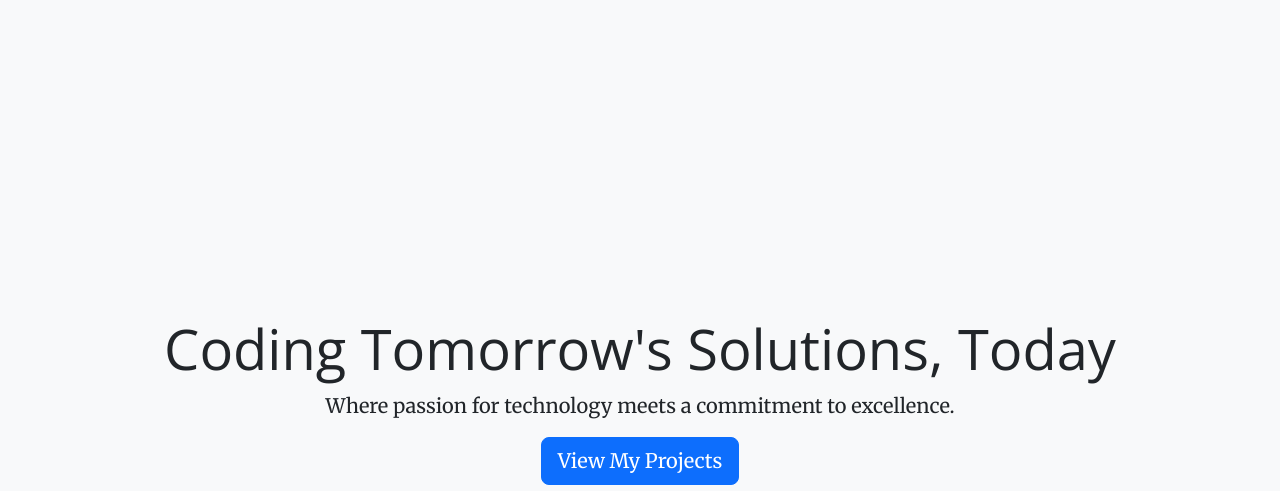
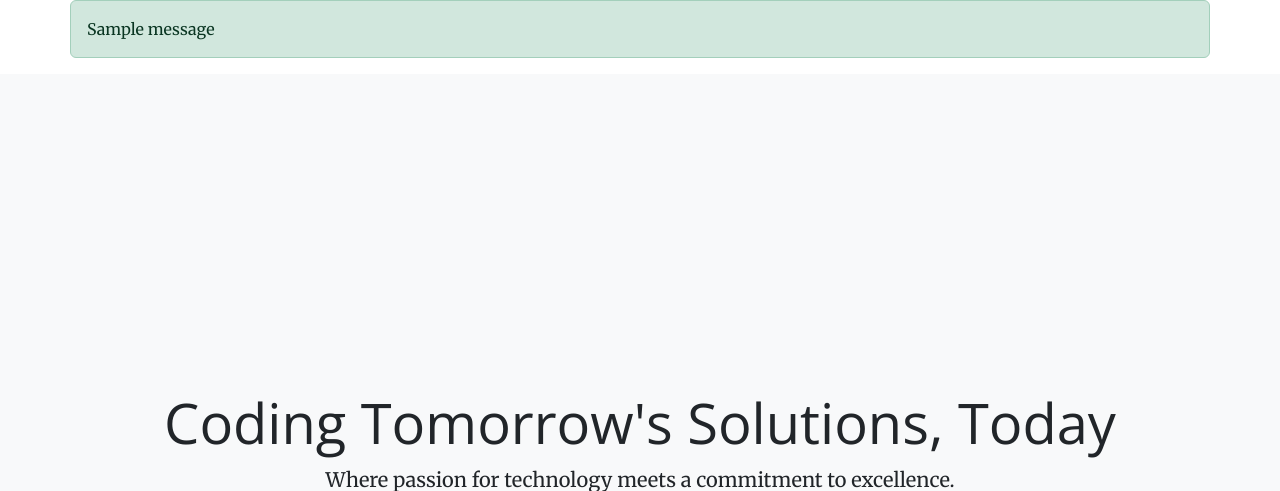
Before and after one commit to MariosAvraam/portfolio-website, a Flask app: page / in a window 1280 px wide. Shown: the part 56-547 px from the top of the page. Run offline with Flask 3, Linux system fonts and the light colour scheme; one stand-in notice (Sample message) is shown; some libraries are stand-ins or nearby versions.

Commit message:
Show flash messagess

```diff
--- a/templates/layout.html
+++ b/templates/layout.html
@@ -35,6 +35,17 @@
     </div>
   </nav>
 
+  {% with messages = get_flashed_messages(with_categories=true) %}
+  {% if messages %}
+  {% for category, message in messages %}
+  <div class="container alert alert-{{ category }}">
+    {{ message }}
+  </div>
+  {% endfor %}
+  {% endif %}
+  {% endwith %}
+
+
   {% block content %}{% endblock %}
   <script src="https://code.jquery.com/jquery-3.5.1.slim.min.js"></script>
   <script src="https://cdn.jsdelivr.net/npm/@popperjs/core@2.9.3/dist/umd/popper.min.js"></script>
```
